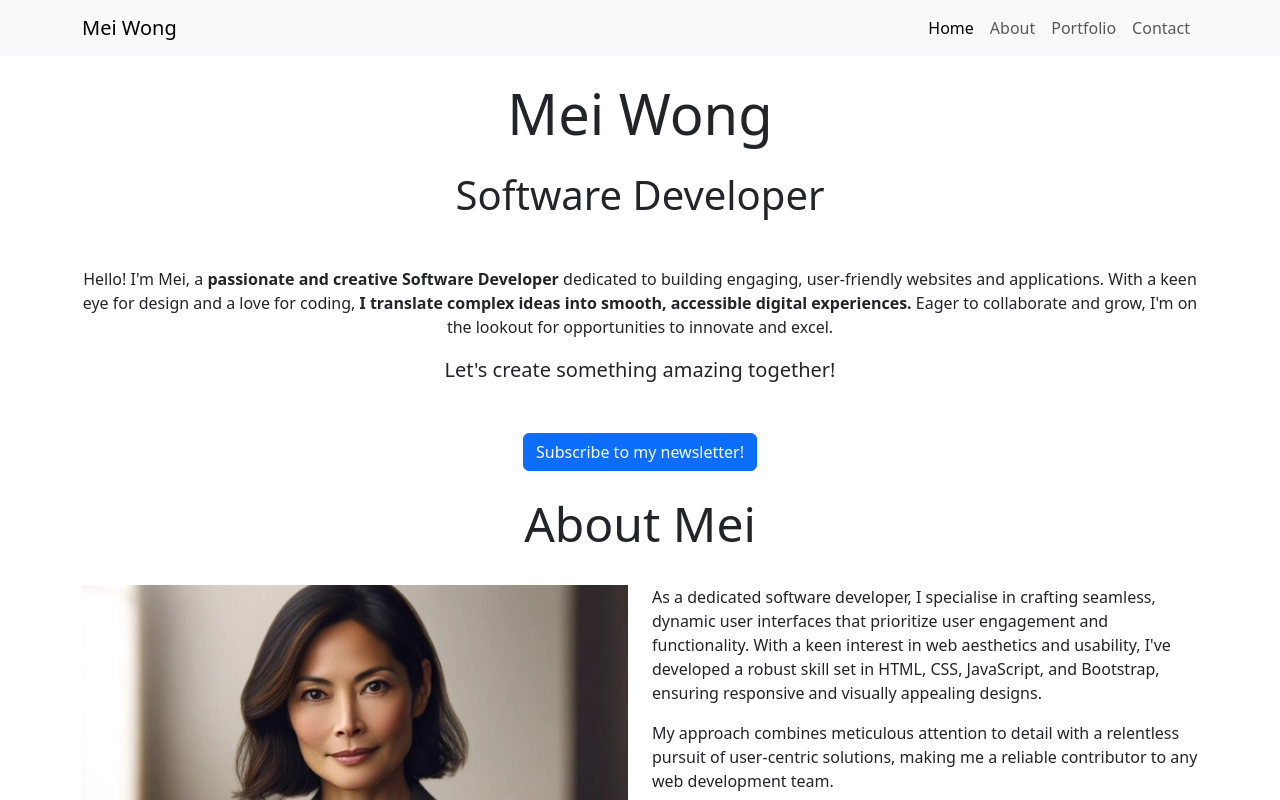
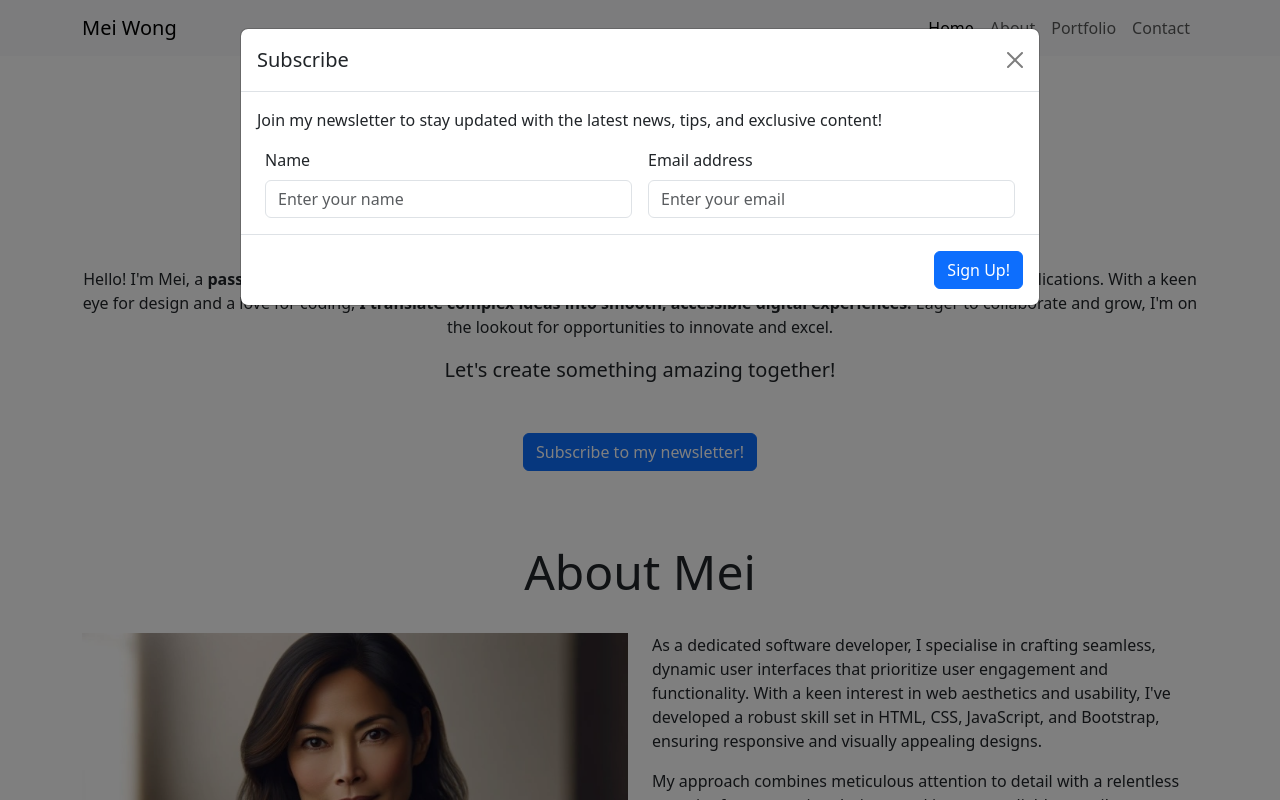
Before and after one commit to etherOnGitHub/dev-website-example, a plain HTML site: page index.html in a window 1280 px wide. Both pictures are taken after a click on the button "Subscribe to my newsletter!". Shown: the top 800 px of the page. Drawn offline with nearby package versions, Linux system fonts and the light colour scheme.

Commit message:
add: modal for newlsetter

```diff
--- a/index.html
+++ b/index.html
@@ -53,7 +53,8 @@
                     to innovate and excel.
                 </p>
                 <p class="lead mb-5">Let's create something amazing together!</p>
-                <button type="button" class="btn btn-primary" data-bs-toggle="modal" data-bs-target="#exampleModal">
+                <!-- Button trigger modal -->
+                <button type="button" class="btn btn-primary mb-5" data-bs-toggle="modal" data-bs-target="#modal-newsletter">
                     Subscribe to my newsletter!
                 </button>
             </div>
@@ -161,6 +162,7 @@
                     hesitate to get in touch. I'm always open to discussing new opportunities and how we can work
                     together to create something amazing!</p>
             </div>
+            <!-- Submit user info to website owner-->
             <div class="col-12 col-md-10 col-lg-8 mb-4">
                 <form class="row g-3">
                     <div class="col-12 col-md-4">
@@ -186,6 +188,32 @@
                 </form>
             </div>
     </footer>
+    <div class="modal fade" id="modal-newsletter" tabindex="-1" aria-labelledby="subscribe to newsletter pop up box" aria-hidden="true">
+        <div class="modal-dialog modal-lg">
+            <div class="modal-content">
+                <div class="modal-header">
+                    <h1 class="modal-title fs-5" id="subscribe-newsletter">Subscribe</h1>
+                    <button type="button" class="btn-close" data-bs-dismiss="modal" aria-label="Close"></button>
+                </div>
+                <div class="modal-body">
+                    Join my newsletter to stay updated with the latest news, tips, and exclusive content!
+                </div>
+                <form class="row g-3 ms-3 me-3 mb-3">
+                    <div class="col-12 col-lg-6">
+                        <label for="newsletterName" class="form-label">Name</label>
+                        <input type="text" class="form-control" id="newsletterName" placeholder="Enter your name">
+                    </div>
+                    <div class="col-12 col-lg-6">
+                        <label for="newsletterEmail" class="form-label">Email address</label>
+                        <input type="email" class="form-control" id="newsletterEmail" placeholder="Enter your email">
+                    </div>
+                </form>
+                <div class="modal-footer">
+                    <button type="button" class="btn btn-primary">Sign Up!</button>
+                </div>
+            </div>
+        </div>
+    </div>
     <script src="https://cdn.jsdelivr.net/npm/bootstrap@5.3.7/dist/js/bootstrap.bundle.min.js"
         integrity="sha384-ndDqU0Gzau9qJ1lfW4pNLlhNTkCfHzAVBReH9diLvGRem5+R9g2FzA8ZGN954O5Q"
         crossorigin="anonymous"></script>
```
